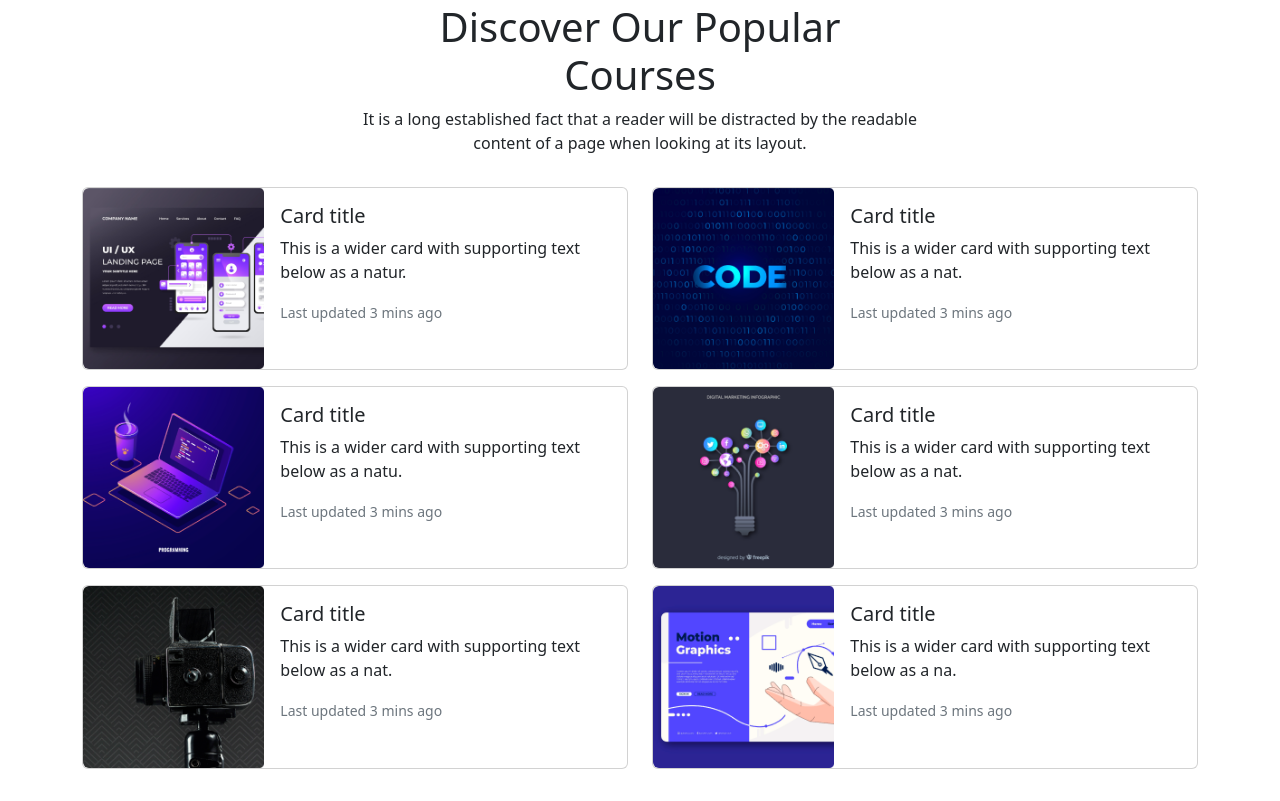
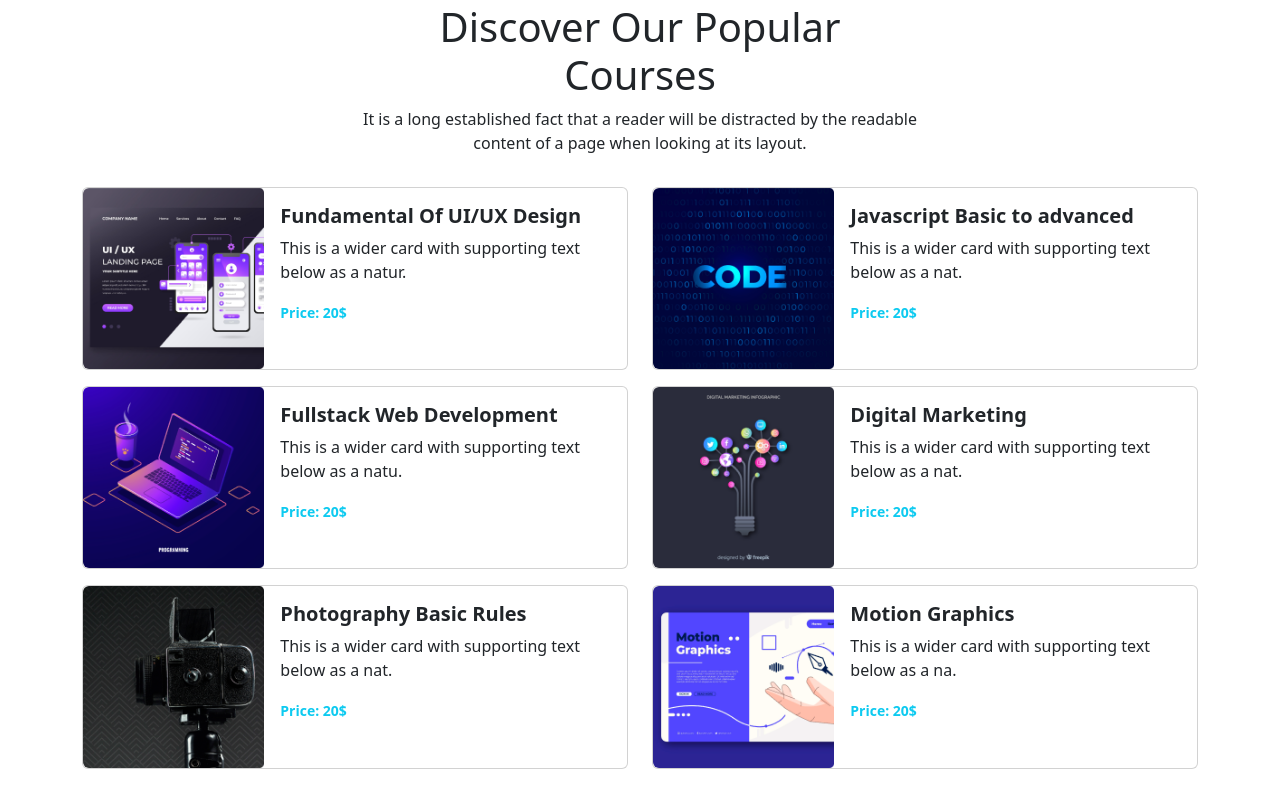
Before and after one commit to kowsarahammd80/edTech-website, a plain HTML site: page index.html in a window 1280 px wide. Shown: the part 735-1536 px from the top of the page. Drawn offline with nearby package versions, Linux system fonts and the light colour scheme.

Commit message:
corse name add

```diff
--- a/index.html
+++ b/index.html
@@ -61,9 +61,9 @@
               <div class="carousel-item active" data-bs-interval="10000">
                 <img src="cover/cover-1.png" class="d-block w-100" alt="...">
                 <div class="carousel-caption d-none d-md-block mb-5 p-3">
-                  <h1 class="fw-bolder mb-5 p-5">Get Started Digital <br>
+                  <h1 class="fw-bolder">Get Started Digital <br>
                     Learning</h1>
-                  <p class="fs-3 mt-5">Education is a purposeful activity directed at achieving certain aims, such as transmitting knowledge or fostering </p>
+                  <p class="fs-3">Education is a purposeful activity directed at achieving certain aims, such as transmitting knowledge or fostering </p>
                   <button type="button" class="btn btn-primary btn-lg ps-4 pe-4">Get Started</button>
 
                 </div>
@@ -78,9 +78,9 @@
               <div class="carousel-item" data-bs-interval="10000">
                 <img src="cover/cover-3.jpg" class="d-block w-100 img-fluid" alt="...">
                 <div class="carousel-caption d-none d-md-block mb-5 p-3">
-                  <h1 class="fw-bolder mb-5 p-5">Get Started Digital <br>
+                  <h1 class="fw-bolder">Get Started Digital <br>
                     Learning</h1>
-                  <p class="fs-3 mt-5">Education is a purposeful activity directed at achieving certain aims, such as transmitting knowledge or fostering </p>
+                  <p class="fs-3">Education is a purposeful activity directed at achieving certain aims, such as transmitting knowledge or fostering </p>
                   <button type="button" class="btn btn-primary btn-lg ps-4 pe-4">Get Started</button>
 
                 </div>
@@ -95,9 +95,9 @@
               <div class="carousel-item " data-bs-interval="10000">
                 <img src="cover/cover-1.png" class="d-block w-100 img-fluid" alt="...">
                 <div class="carousel-caption d-none d-md-block mb-5 p-3">
-                  <h1 class="fw-bolder mb-5 p-5">Get Started Digital <br>
+                  <h1 class="fw-bolder">Get Started Digital <br>
                     Learning</h1>
-                  <p class="fs-3 mt-5">Education is a purposeful activity directed at achieving certain aims, such as transmitting knowledge or fostering </p>
+                  <p class="fs-3">Education is a purposeful activity directed at achieving certain aims, such as transmitting knowledge or fostering </p>
                   <button type="button" class="btn btn-primary btn-lg ps-4 pe-4">Get Started</button>
 
                 </div>
@@ -149,9 +149,9 @@
                       </div>
                       <div class="col-md-8">
                         <div class="card-body">
-                          <h5 class="card-title">Card title</h5>
+                          <h5 class="card-title fw-bold">Fundamental Of UI/UX Design</h5>
                           <p class="card-text">This is a wider card with supporting text below as a natur.</p>
-                          <p class="card-text"><small class="text-muted">Last updated 3 mins ago</small></p>
+                          <p class="card-text"><small class="fw-bold text-info">Price: 20$</small></p>
                         </div>
                       </div>
                     </div>
@@ -165,9 +165,9 @@
                       </div>
                       <div class="col-md-8">
                         <div class="card-body">
-                          <h5 class="card-title">Card title</h5>
+                          <h5 class="card-title fw-bold">Javascript Basic to advanced </h5>
                           <p class="card-text">This is a wider card with supporting text below as a nat.</p>
-                          <p class="card-text"><small class="text-muted">Last updated 3 mins ago</small></p>
+                          <p class="card-text"><small class="fw-bold text-info">Price: 20$</small></p>
                         </div>
                       </div>
                     </div>
@@ -181,9 +181,10 @@
                       </div>
                       <div class="col-md-8">
                         <div class="card-body">
-                          <h5 class="card-title">Card title</h5>
+                          <h5 class="card-title fw-bold">Fullstack Web Development
+                          </h5>
                           <p class="card-text">This is a wider card with supporting text below as a natu.</p>
-                          <p class="card-text"><small class="text-muted">Last updated 3 mins ago</small></p>
+                          <p class="card-text"><small class="fw-bold text-info">Price: 20$</small></p>
                         </div>
                       </div>
                     </div>
@@ -197,9 +198,10 @@
                       </div>
                       <div class="col-md-8">
                         <div class="card-body">
-                          <h5 class="card-title">Card title</h5>
+                          <h5 class="card-title fw-bold">Digital Marketing
+                          </h5>
                           <p class="card-text">This is a wider card with supporting text below as a nat.</p>
-                          <p class="card-text"><small class="text-muted">Last updated 3 mins ago</small></p>
+                          <p class="card-text"><small class="fw-bold text-info">Price: 20$</small></p>
                         </div>
                       </div>
                     </div>
@@ -213,9 +215,10 @@
                       </div>
                       <div class="col-md-8">
                         <div class="card-body">
-                          <h5 class="card-title">Card title</h5>
+                          <h5 class="card-title fw-bold">Photography Basic Rules
+                          </h5>
                           <p class="card-text">This is a wider card with supporting text below as a nat.</p>
-                          <p class="card-text"><small class="text-muted">Last updated 3 mins ago</small></p>
+                          <p class="card-text"><small class="fw-bold text-info">Price: 20$</small></p>
                         </div>
                       </div>
                     </div>
@@ -229,9 +232,10 @@
                       </div>
                       <div class="col-md-8">
                         <div class="card-body">
-                          <h5 class="card-title">Card title</h5>
+                          <h5 class="card-title fw-bold">Motion Graphics
+                          </h5>
                           <p class="card-text">This is a wider card with supporting text below as a na.</p>
-                          <p class="card-text"><small class="text-muted">Last updated 3 mins ago</small></p>
+                          <p class="card-text"><small class="fw-bold text-info">Price: 20$</small></p>
                         </div>
                       </div>
                     </div>
```
